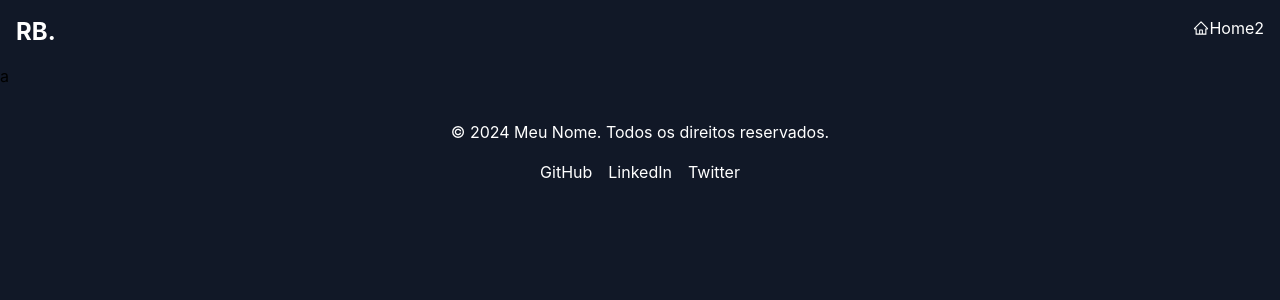
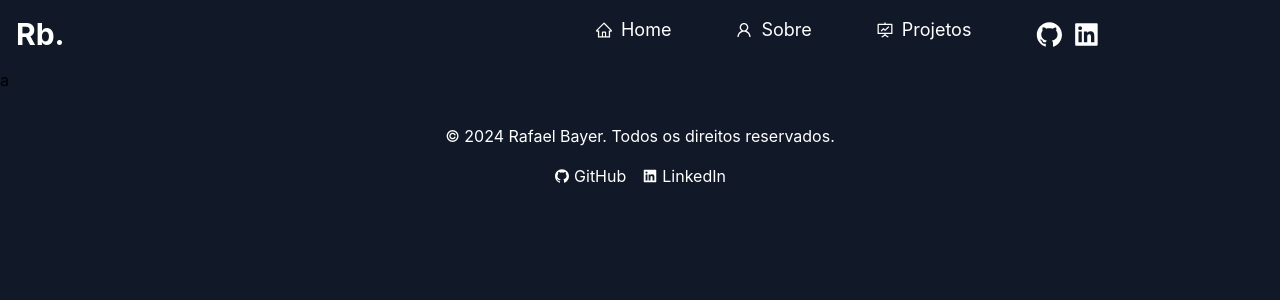
Before and after one commit to rafaelBayer/portifolio, a React (Create React App) app: page / in a window 1280 px wide. Shown: the top 300 px of the page. Built offline with nearby package versions, Linux system fonts and the light colour scheme.

Commit message:
Adicionado icones e novas cores ao header e footer

```diff
--- a/src/screens/template/Footer.jsx
+++ b/src/screens/template/Footer.jsx
@@ -1,20 +1,27 @@
 import React from "react";
+import { AiFillGithub, AiFillLinkedin } from "react-icons/ai";
 
 const Footer = () => {
   return (
-    <footer class="text-white py-8">
-      <div class="text-center">
-        <p class="mb-4">© 2024 Meu Nome. Todos os direitos reservados.</p>
-        <div class="flex justify-center space-x-4">
-          <a href="https://github.com" class="hover:text-blue-500">
+    <footer className="text-white py-8">
+      <div className="text-center">
+        <p className="mb-4">© 2024 Rafael Bayer. Todos os direitos reservados.</p>
+        <div className="flex justify-center gap-x-4">
+          <a href="https://github.com/rafaelBayer"
+            target="_blank"
+            rel="noopener noreferrer"
+            title="Clique para acessar o Github" className="hover:text-blue-500 inline-flex items-center gap-x-1">
+          <AiFillGithub size="1rem" />
             GitHub
           </a>
-          <a href="https://linkedin.com" class="hover:text-blue-500">
+          <a href="https://www.linkedin.com/in/rafaelbayer0/"
+            target="_blank"
+            rel="noopener noreferrer"
+            title="Clique para acessar o Linkedin" className="hover:text-blue-500 inline-flex items-center gap-x-1">
+              <AiFillLinkedin size="1rem" />
             LinkedIn
           </a>
-          <a href="https://twitter.com" class="hover:text-blue-500">
-            Twitter
-          </a>
+
         </div>
       </div>
     </footer>
--- a/src/screens/template/Header.jsx
+++ b/src/screens/template/Header.jsx
@@ -1,67 +1,62 @@
-import React, { useState } from "react";
-import { AiOutlineHome } from "react-icons/ai";
+import React from "react";
+import { AiFillGithub, AiFillLinkedin, AiOutlineFundProjectionScreen, AiOutlineHome, AiOutlineUser } from "react-icons/ai";
 
 const Header = () => {
-  const [hover, setHover] = useState(false);
-
-  console.log(hover);
   return (
     <header className="flex text-white p-4">
-      <div className="w-1/2">
-        <h1 className="text-2xl font-bold">RB.</h1>
+      <div className="w-1/3">
+        <h1 className="text-3xl font-bold">Rb.</h1>
       </div>
-      <div className="flex justify-end w-1/2">
-        <div className="" onMouseEnter={() => setHover(true)} onMouseLeave={() => setHover(false)}>
-          <a href="#home" class="hover:text-blue-400 inline-flex items-center">
-          <AiOutlineHome/>
+      <div className="flex justify-center w-2/3 gap-x-16 text-lg">
+        <div className="group">
+          <a href="#home" class="group-hover:text-blue-500 inline-flex items-center gap-x-2">
+            <AiOutlineHome />
             Home
           </a>
-          <div className={`bottom-0 left-0 h-1 bg-blue-400 transition-all duration-300 ${hover ? "w-full" : "w-0"}`}></div>
+          <div className="w-0 bottom-0 left-0 h-1 bg-blue-500 transition-all duration-300 rounded-lg group-hover:w-full"></div>
         </div>
-        <div>2</div>
+
+        <div className="group">
+          <a href="#sobre" class="group-hover:text-blue-500 inline-flex items-center gap-x-2">
+            <AiOutlineUser />
+            Sobre
+          </a>
+          <div className={`w-0 bottom-0 left-0 h-1 bg-blue-500 transition-all duration-300 rounded-lg group-hover:w-full`}></div>
+        </div>
+
+        <div className="group">
+          <a href="#projetos" class="group-hover:text-blue-500 inline-flex items-center gap-x-2">
+            <AiOutlineFundProjectionScreen />
+            Projetos
+          </a>
+          <div className={`w-0 bottom-0 left-0 h-1 bg-blue-500 transition-all duration-300 rounded-lg group-hover:w-full`}></div>
+        </div>
+
+        <div className="inline-flex items-center gap-x-2">
+          <a
+            className="hover:text-blue-500"
+            href="https://github.com/rafaelBayer"
+            target="_blank"
+            rel="noopener noreferrer"
+            title="Clique para acessar o Github"
+          >
+            <AiFillGithub size="1.8rem" />
+          </a>
+
+          <a
+            className=" hover:text-blue-500"
+            href="https://www.linkedin.com/in/rafaelbayer0/"
+            target="_blank"
+            rel="noopener noreferrer"
+            title="Clique para acessar o Linkedin"
+          >
+            <AiFillLinkedin size="1.8rem" />
+          </a>
+
+
+        </div>
       </div>
     </header>
-    // <header class="text-white p-4">
-    //   <div class=" flex justify-between items-center">
-    //     <h1 class="text-2xl font-bold">Rafael Bayer</h1>
-    //     <nav>
-    //       <ul class="flex space-x-6">
-    //         <li className="w-full" onMouseEnter={() => setHover(true)} onMouseLeave={() => setHover(false)}>
-    //           <a href="#home" class="hover:text-blue-400">
-    //             <div className="row">
-    //             <div className="col-auto">
-    //             <AiOutlineHome/>
-    //             </div>
-    //             <div className="col-auto">
-
-    //             Home
-    //             </div>
-
-    //             </div>
-    //           </a>
-    //           <div
-    //             className={`bottom-0 left-0 h-1 bg-blue-400 transition-all duration-300 ${hover ? "w-full" : "w-0"}`}
-    //           ></div>
-    //         </li>
-    //         <li>
-    //           <a href="#about" class="hover:text-blue-400">
-    //             Sobre
-    //           </a>
-    //         </li>
-    //         <li>
-    //           <a href="#projects" class="hover:text-blue-400">
-    //             Projetos
-    //           </a>
-    //         </li>
-    //         <li>
-    //           <a href="#contact" class="hover:text-blue-400">
-    //             Contato
-    //           </a>
-    //         </li>
-    //       </ul>
-    //     </nav>
-    //   </div>
-    // </header>
   );
 };
 
```
